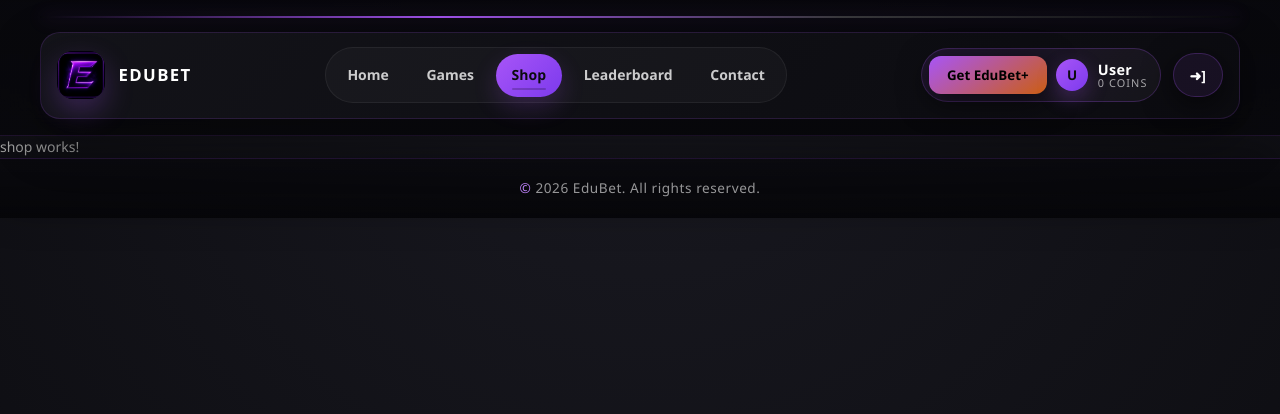
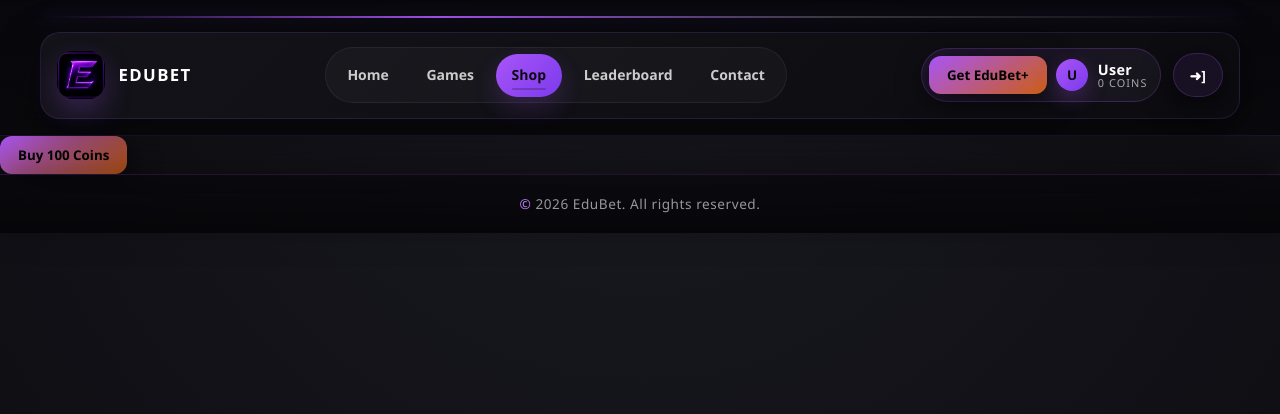
Before and after one commit to 2526-3ahif-syp-wmc/TheOneAndOnlyOnlineCasino, an Angular app in the folder frontend/: page /shop in a window 1280 px wide. Shown: the top 414 px of the page. Built offline with nearby package versions, Linux system fonts and the light colour scheme.

Commit message:
added button to buy 100 coins to /shop for backend testing purposes

```diff
--- a/frontend/src/app/shop/shop.html
+++ b/frontend/src/app/shop/shop.html
@@ -1 +1 @@
-<p>shop works!</p>
+<button (click)="buyCoins()">Buy 100 Coins</button>
--- a/frontend/src/app/shop/shop.ts
+++ b/frontend/src/app/shop/shop.ts
@@ -1,4 +1,6 @@
-import { Component } from '@angular/core';
+import { Component, inject } from '@angular/core';
+import { UserService } from '../services/user-service';
+import { firstValueFrom } from 'rxjs';
 
 @Component({
   selector: 'app-shop',
@@ -6,4 +8,14 @@ import { Component } from '@angular/core';
   templateUrl: './shop.html',
   styleUrl: './shop.scss',
 })
-export class Shop {}
+export class Shop {
+  private service = inject(UserService);
+
+  async buyCoins() {
+    const currentCoins = this.service.coins();
+
+    await firstValueFrom(
+      this.service.updateCoins(currentCoins + 100)
+  );
+}
+}
```
Also changed, not shown: 1 other file (tests, documents, lock files or other folders).
